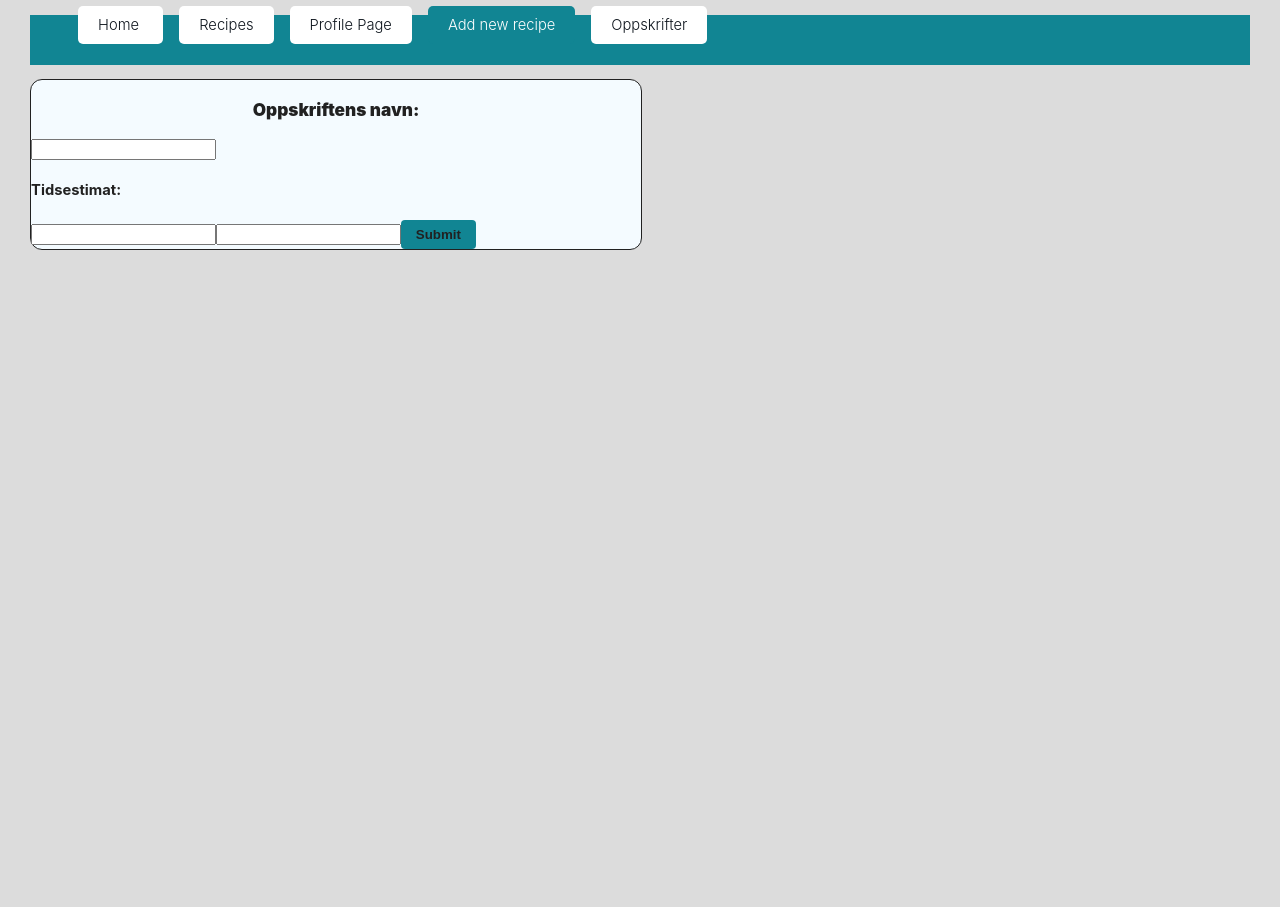
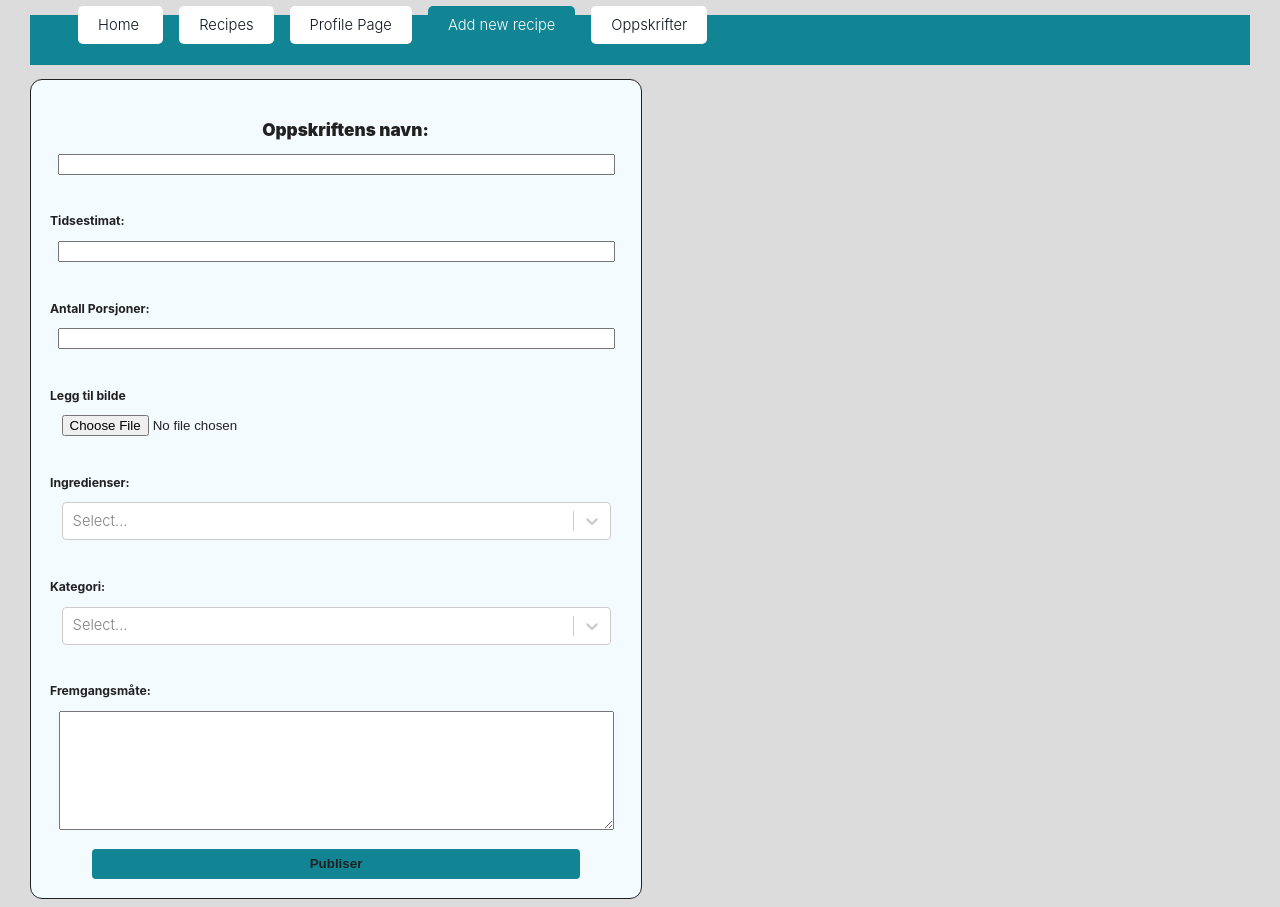
Before and after one commit to hbirketvedt/PU, a React (Create React App) app: page /newRecipe in a window 1280 px wide. Before the commit the page ends 800 px from the top, so only its background shows below. Built offline with nearby package versions, Linux system fonts and the light colour scheme; no server answers; a web font is replaced by a local one.

Commit message:
Working on implementing full new recipe page into single react element.

```diff
--- a/package.json
+++ b/package.json
@@ -15,6 +15,8 @@
     "react-router": "^6.2.1",
     "react-router-dom": "^6.2.1",
     "react-scripts": "5.0.0",
+    "react-select": "^5.2.2",
+    "react-textarea-autosize": "^8.3.3",
     "sass": "^1.49.7",
     "web-vitals": "^2.1.4"
   },
--- a/src/components/newRecipe/newRecipe.js
+++ b/src/components/newRecipe/newRecipe.js
@@ -1,15 +1,48 @@
 import {addDoc, collection} from "firebase/firestore";
 import {db} from "../../firebase_config";
 import "../../css/app.scss"
-import {useForm} from "react-hook-form";
+import {useForm, Controller} from "react-hook-form";
 import {useNavigate} from "react-router";
 import {useState} from "react";
+import CreatableSelect from "react-select/creatable";
+import makeAnimated from 'react-select/animated';
+import Textarea from 'react-textarea-autosize';
+import Select from "react-select";
 
 function NewRecipe() {
-    const {register, handleSubmit, formState: {errors}} = useForm()
+    const [image, setImage] = useState(null)
+    const {register, handleSubmit, control} = useForm()
     const recipesCollectionRef = collection(db, "newRecipes");
     const navigate = useNavigate();
-    const [image, setImage] = useState(null)
+
+    /**
+     * Categories for category dropdown menu. Value is value passed from function, label is displayed label to user.
+     */
+    const categories = [
+        {value: "dinner", label: "Middag"},
+        {value: "lunch", label: "Lunch"},
+        {value: "breakfast", label: "Frokost"},
+    ]
+
+
+    /**
+     * Default value for ingredients in dropdown-list. Possible to type in custom ingredients as well.
+     */
+    const ingredients = [
+        {value: "Gulrøtter", label: "Gulrøtter"},
+        {value: "Kjøtt", label: "Kjøtt"},
+        {value: "Kylling", label: "Kylling"},
+        {value: "Lam", label: "Lam"},
+        {value: "Spinat", label: "Spinat"},
+        {value: "Løk", label: "Løk"},
+        {value: "Vann", label: "Vann"},
+        {value: "Egg", label: "Egg"},
+        {value: "Mel", label: "Mel"},
+        {value: "Epler", label: "Epler"},
+        {value: "Tomat", label: "Tomat"},
+        {value: "Salat", label: "Salat"},
+        {value: "Agurk", label: "Agurk"},
+    ]
 
     /**
      *
@@ -18,7 +51,27 @@ function NewRecipe() {
      * @return {Promise<void>}
      */
     const submitData = async (data) => {
-        navigate("/ingredients", {state: data})
+        // await addDoc(recipesCollectionRef, {
+        //     title: data.title,
+        //     timeEstimate: data.timeEstimate,
+        //     portions: data.portions,
+        //     ingredients: data.ingredients,
+        //     category: data.category,
+        //     description: data.description,
+        // });
+        // console.log(data.ingredients)
+        console.log()
+
+    }
+
+
+    /**
+     * Stores uploaded photo in image variable
+     */
+    const handleChosenImage = (e) => {
+        if (e.target.files[0]) {
+            setImage(e.target.files[0])
+        }
     }
 
 
@@ -29,20 +82,21 @@ function NewRecipe() {
                     submitData(data)
                 })}
             >
-                <h3>Oppskriftens navn: </h3>
+                <h3 className={"input__label"}>Oppskriftens navn: </h3>
                 <input
                     {...register("title", {
                         minLength: {
-                            value: 4,
-                            message: "Minimum title length is 4"
+                            value: 3,
+                            message: "Minimum title length is 3"
                         }
                     })}
+                    type={"text"}
                     className={"input__field"}
                 />
 
-                <h4>Tidsestimat: </h4>
+                <h5 className={"input__label"}>Tidsestimat: </h5>
                 <input
-                    {...register("time_estimate", {
+                    {...register("timeEstimate", {
                         minLength: {
                             value: 1,
                             message: "Minimum time estimate is 1"
@@ -50,16 +104,83 @@ function NewRecipe() {
                     })}
                     className={"input__field"}
                 />
+
+                <h5 className={"input__label"}>Antall Porsjoner: </h5>
                 <input
+                    {...register("portions", {
+                        required: "This is required",
+                        minLength: {
+                            value: 1,
+                            message: "Minimum title length is 1"
+                        }
+                    })}
+                    type={"number"}
+                    className={"input__field"}/>
+
+
+                <h5 className={"input__label"}>Legg til bilde</h5>
+                <input
+                    type={"file"}
+                    onChange={handleChosenImage}
+                    className={"input__field"}
+                />
+
+                <h5 className={"input__label"}>Ingredienser: </h5>
+                <Controller
+                    // Name specifies key in register
+                    name="ingredients"
+                    control={control}
+                    render={({field}) => <CreatableSelect
+                        {...field}
+                        // Options form const declared earlier
+                        options={ingredients}
+                        // Allow multiple choices
+                        isMulti
+                        // defines css
+                        className={"input__field"}
+                    />}
+                />
+
+                <h5 className={"input__label"}>Kategori: </h5>
+                <Controller
+                    // Name specifies key in register
+                    name="category"
+                    control={control}
+                    render={({field}) => <Select
+                        {...field}
+                        // Options form const declared earlier
+                        options={categories}
+                        // defines css
+                        className={"input__field"}
+                    />}
+                />
+
+
+                {/*<h5 className={"input__label"}>Kategori: </h5>*/}
+                {/*<Select*/}
+                {/*    {...register("category")}*/}
+                {/*    options={categories}*/}
+                {/*    className={"input__field"}*/}
+                {/*/>*/}
+
+                <h5 className={"input__label"}>Fremgangsmåte: </h5>
+                <Textarea
                     {...register("description", {
                         required: "This is required",
                         minLength: {
-                            value: 4,
-                            message: "Minimum title length is 4"
+                            value: 1,
+                            message: "Minimum title length is 1"
                         }
                     })}
-                    className={"input__field"}/>
-                <button type={"submit"}>Submit</button>
+                    type={"textarea"}
+                    className={"input__field__big"}/>
+
+
+                <button
+                    type={"submit"}
+                    className={"input__submit"}
+                >Publiser
+                </button>
             </form>
         </div>
     )
--- a/src/css/app.scss
+++ b/src/css/app.scss
@@ -115,48 +115,33 @@ mark {
   padding: 1rem;
 }
 
-//.input {
-//  position: relative;
-//  padding: 10px;
-//
-//  &__label {
-//    position: absolute;
-//    left: 10px;
-//    top: 0;
-//    //padding: calc(var(--size-bezel) * 0.75) calc(var(--size-bezel) * .5);
-//    margin: calc(var(--size-bezel) * 0.75 + 3px) calc(var(--size-bezel) * .5);
-//    white-space: nowrap;
-//    transform: translate(0, 0);
-//    transform-origin: 0 0;
-//    background: var(--color-background);
-//    //background: transparent;
-//    transition: transform 120ms ease-in;
-//    font-weight: bold;
-//    line-height: 1.2;
-//  }
-//
-//  &__field {
-//    box-sizing: border-box;
-//    display: block;
-//    width: 100%;
-//    border: 3px solid currentColor;
-//    padding: calc(var(--size-bezel) * 1.5) var(--size-bezel);
-//    color: currentColor;
-//    background: transparent;
-//    border-radius: var(--size-radius);
-//
-//    &:focus {
-//      //background-color: black;
-//    }
-//
-//    &:not(:placeholder-shown) {
-//      & + .input__label {
-//        transform: translate(.25rem, -65%) scale(.8);
-//        color: var(--color-accent);
-//      }
-//    }
-//  }
-//}
+.input {
+  &__label {
+    margin: 3mm auto;
+    margin-left: .5cm;
+    margin-top: 1cm;
+  }
+
+  &__field {
+    display: block;
+    width: 90%;
+    margin: 0 auto;
+
+    &__big {
+      display: block;
+      width: 90%;
+      margin: 0 auto;
+      min-height: 3cm;
+    }
+  }
+
+  &__submit {
+    display: block;
+    margin: .5cm auto;
+    width: 80%;
+  }
+
+}
 
 .card {
   background: #F4FBFF;
@@ -221,7 +206,6 @@ button + button {
 }
 
 
-
 .navbar {
   background-color: #118593;
   height: 50px;
@@ -257,7 +241,6 @@ link {
 }
 
 
-
 .newRecipe {
   background: white;
   position: absolute;
```
Also changed, not shown: 1 other file (tests, documents, lock files or other folders).
